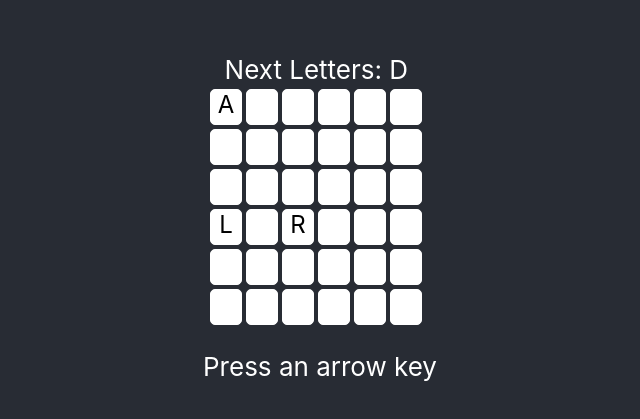
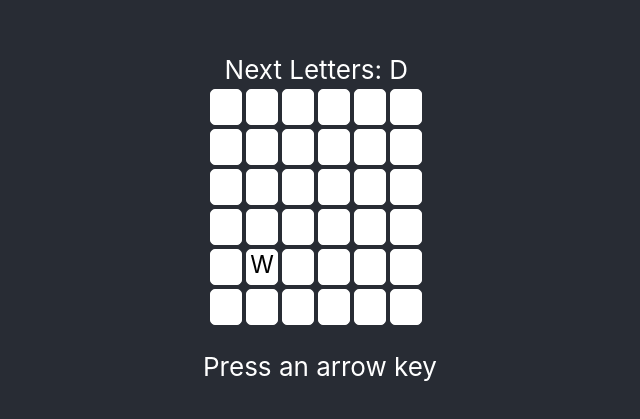
Before and after one commit to crashdaddy/wordsalad, a React (Create React App) app: page / in a window 1280 px wide. Shown: the part 169-588 px from the top of the page, without its empty margins (320-960 px from the left). Built offline with nearby package versions, Linux system fonts and the light colour scheme.

Commit message:
start board with random letters

```diff
--- a/src/App.js
+++ b/src/App.js
@@ -20,14 +20,7 @@ class App extends Component {
   constructor(props) {
     super(props);
   this.state = {direction: " Press an arrow key",
-  board:[
-    [{letter:"A",status:"white"},{letter:"",status:"white"},{letter:"",status:"white"},{letter:"",status:"white"},{letter:"",status:"white"},{letter:"",status:"white"}],
-    [{letter:"",status:"white"},{letter:"",status:"white"},{letter:"",status:"white"},{letter:"",status:"white"},{letter:"",status:"white"},{letter:"",status:"white"}],
-    [{letter:"",status:"white"},{letter:"",status:"white"},{letter:"",status:"white"},{letter:"",status:"white"},{letter:"",status:"white"},{letter:"",status:"white"}],
-    [{letter:"L",status:"white"},{letter:"",status:"white"},{letter:"R",status:"white"},{letter:"",status:"white"},{letter:"",status:"white"},{letter:"",status:"white"}],
-    [{letter:"",status:"white"},{letter:"",status:"white"},{letter:"",status:"white"},{letter:"",status:"white"},{letter:"",status:"white"},{letter:"",status:"white"}],
-    [{letter:"",status:"white"},{letter:"",status:"white"},{letter:"",status:"white"},{letter:"",status:"white"},{letter:"",status:"white"},{letter:"",status:"white"}]
-  ],
+  board:this.startLetters(),
   nextLetters: []
   };
   }
@@ -36,6 +29,30 @@ updateBoard = (newBoard) => {
   this.setState({
     board: newBoard
   })
+}
+
+// Decide up to 5 random letters to initialize the board with
+startLetters = () => {
+
+  let protoBoard = [
+    [{letter:"",status:"white"},{letter:"",status:"white"},{letter:"",status:"white"},{letter:"",status:"white"},{letter:"",status:"white"},{letter:"",status:"white"}],
+    [{letter:"",status:"white"},{letter:"",status:"white"},{letter:"",status:"white"},{letter:"",status:"white"},{letter:"",status:"white"},{letter:"",status:"white"}],
+    [{letter:"",status:"white"},{letter:"",status:"white"},{letter:"",status:"white"},{letter:"",status:"white"},{letter:"",status:"white"},{letter:"",status:"white"}],
+    [{letter:"",status:"white"},{letter:"",status:"white"},{letter:"",status:"white"},{letter:"",status:"white"},{letter:"",status:"white"},{letter:"",status:"white"}],
+    [{letter:"",status:"white"},{letter:"",status:"white"},{letter:"",status:"white"},{letter:"",status:"white"},{letter:"",status:"white"},{letter:"",status:"white"}],
+    [{letter:"",status:"white"},{letter:"",status:"white"},{letter:"",status:"white"},{letter:"",status:"white"},{letter:"",status:"white"},{letter:"",status:"white"}]
+  ];
+
+
+  let numberOfLetters = getRandomInt(1,5);
+
+  for(let i=0;i<numberOfLetters;i++){
+    let rowNum = getRandomInt(0,5);
+    let colNum = getRandomInt(0,5);
+    protoBoard[rowNum][colNum].letter=String.fromCharCode(0|Math.random()*26+65);
+  }
+  return(protoBoard);
+
 }
 
 // get the next random letters that will appear when the player moves
@@ -224,11 +241,14 @@ handleKeyUp =() => {
   })
 }
 
+
+
 componentDidMount = () => {
  window.addEventListener("keydown",this.handleKey)
  window.addEventListener("keyup",this.handleKeyUp)
 
  this.getNextLetters();
+
 
 }
   render () {
```
